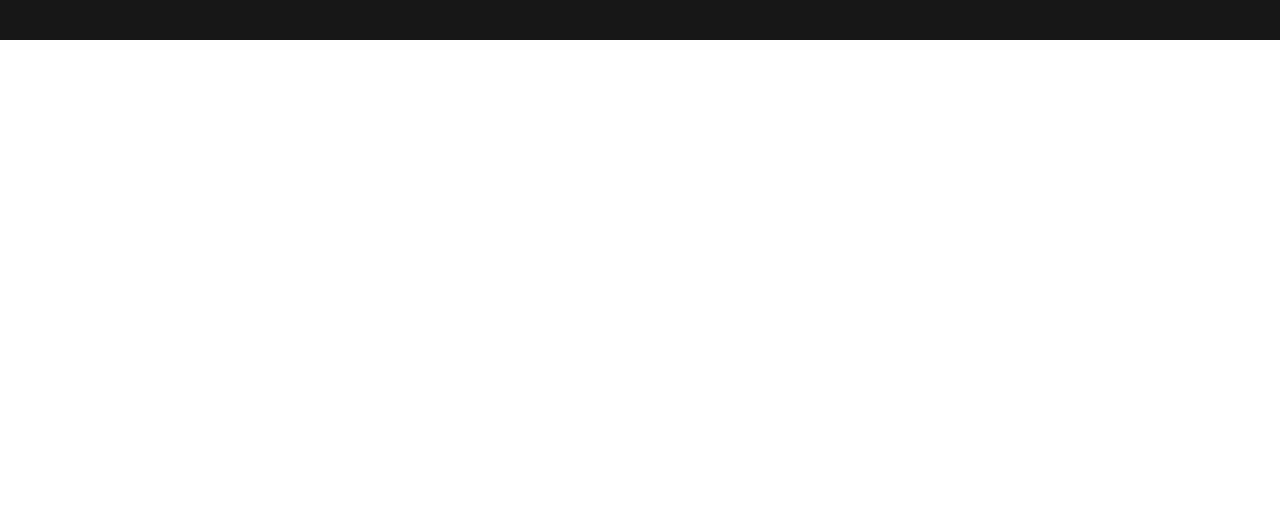
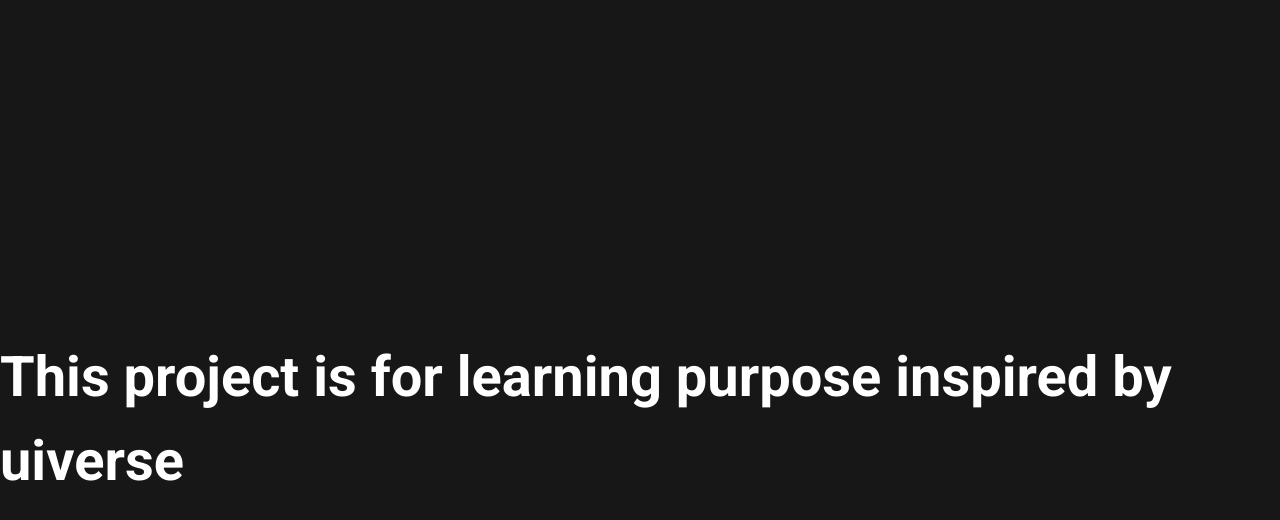
Before and after one commit to arishem51/iuniverse, a React (Vite) app: page / in a window 1280 px wide. Shown: the top 520 px of the page. Built offline with nearby package versions, Linux system fonts and the light colour scheme.

Commit message:
feat: NavLink

```diff
--- a/src/components/App.tsx
+++ b/src/components/App.tsx
@@ -1,13 +1,15 @@
 import { Route, Routes } from "react-router";
 import { BrowserRouter } from "react-router-dom";
-import Home from "./Home";
+import HomeLayout from "./Home";
+import HomePage from "./Home/HomePage";
 import MainContent from "./MainContent";
 
 function App() {
   return (
     <BrowserRouter>
       <Routes>
-        <Route path="/" element={<Home />}>
+        <Route path="/" element={<HomeLayout />}>
+          <Route index element={<HomePage />} />
           <Route path=":id" element={<MainContent />} />
         </Route>
       </Routes>
--- /dev/null
+++ b/src/components/ExternalLink/index.tsx
@@ -0,0 +1,34 @@
+import { useState } from "react";
+import styled from "styled-components";
+
+const Wrapper = styled.a`
+  all: unset;
+  position: relative;
+  display: inline-block;
+  vertical-align: bottom;
+  cursor: pointer;
+  :hover {
+    &::after {
+      transform-origin: left;
+      scale: 1 1;
+    }
+  }
+  ::after {
+    content: "";
+    width: 100%;
+    height: 0.1em;
+    display: block;
+    background-color: white;
+    position: absolute;
+    bottom: 0;
+    scale: 0 1;
+    transform-origin: right;
+    transition: scale 0.3s;
+  }
+`;
+
+type Props = React.AnchorHTMLAttributes<HTMLAnchorElement>;
+
+export default function ExternalLink(props: Props) {
+  return <Wrapper {...props} />;
+}
--- /dev/null
+++ b/src/components/Home/HomePage.tsx
@@ -0,0 +1,29 @@
+import { Link } from "react-router-dom";
+import styled from "styled-components";
+import ExternalLink from "../ExternalLink";
+import NavLink from "../NavLink";
+
+const Wrapper = styled.div`
+  display: grid;
+  place-items: center;
+  background-color: var(--color-dark);
+  height: 100%;
+`;
+
+const Text = styled.h1`
+  color: white;
+  font-size: 56px;
+`;
+
+export default function HomePage() {
+  return (
+    <Wrapper>
+      <Text>
+        This project is for learning purpose inspired by{" "}
+        <ExternalLink href="https://uiverse.io/" target="_blank">
+          uiverse
+        </ExternalLink>
+      </Text>
+    </Wrapper>
+  );
+}
--- a/src/components/Home/index.tsx
+++ b/src/components/Home/index.tsx
@@ -5,6 +5,7 @@ import Header from "../Header";
 const Wrapper = styled.div`
   display: flex;
   flex-direction: column;
+  height: 100%;
 `;
 
 export default function Home() {
--- a/src/components/MainContent/index.tsx
+++ b/src/components/MainContent/index.tsx
@@ -10,8 +10,6 @@ const Wrapper = styled.div`
 export default function MainContent() {
   const { id } = useParams();
 
-  console.log(id);
-
   return (
     <Wrapper>
       <Sidebar />
--- /dev/null
+++ b/src/components/NavLink/index.tsx
@@ -0,0 +1,14 @@
+import { Link, LinkProps } from "react-router-dom";
+import styled from "styled-components";
+
+const StyledLink = styled(Link)``;
+
+type Props = {
+  externalLink?: boolean;
+} & LinkProps;
+
+const Wrapper = styled(Link)``;
+
+export default function NavLink({ externalLink, ...props }: Props) {
+  return <Wrapper {...props} />;
+}
--- a/src/main.tsx
+++ b/src/main.tsx
@@ -71,6 +71,7 @@ p, h1, h2, h3, h4, h5, h6 {
 */
 #root, #__next {
   isolation: isolate;
+  height: 100%;
 }
 `;
 
```
